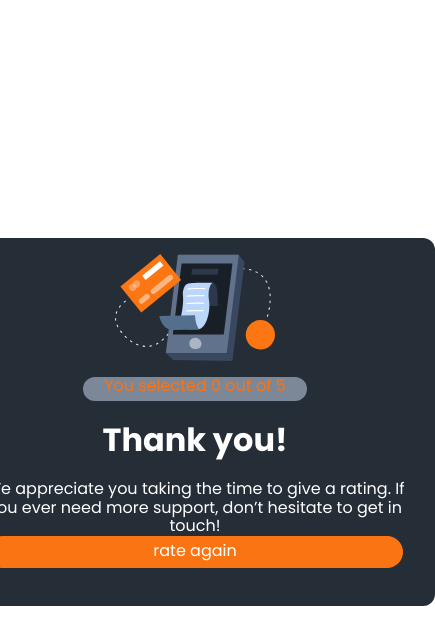
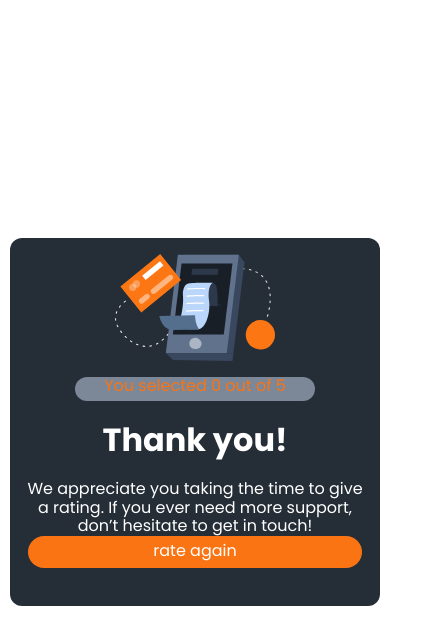
Before and after one commit to rajeshwaran24/interactive-rating-component-main, a plain HTML site: page index.html in a window 390 px wide. Both pictures are taken after a click on the button "Submit". Shown: the whole page, 435 px wide, since content can reach past the window. Drawn offline with Linux system fonts and the light colour scheme.

Commit message:
Update styles.css

```diff
--- a/styles/styles.css
+++ b/styles/styles.css
@@ -41,7 +41,7 @@ body{
   align-items:center ;
 }
 .card-1{
-  width: 30rem;
+  width: 50%;
   height: 23rem;
   background-color: var(--clr-Dark-Blue);
   border-radius: 12px;
@@ -90,7 +90,7 @@ body{
 .btn-orange,.rate-btn{
   color: var(--clr-White);
   background-color: var(--clr-Orange);
-  width: 26rem;
+  width: 90%;
   height: 2rem;
   border: none;
   text-align: center;
@@ -109,7 +109,7 @@ body{
 
 .card-2{
   margin-top: 10rem;
-  width: 30rem;
+  width: 50%;
   height: 23rem;
   background-color: var(--clr-Dark-Blue);
   border-radius: 12px;
@@ -140,7 +140,7 @@ color: var(--clr-White);
   color: var(--clr-White);
 }
 .small-card{
-  width: 14rem;
+  width: 65%;
   height: 1.5rem;
   margin: auto;
   border-radius: 12px;
@@ -153,3 +153,11 @@ color: var(--clr-White);
 .hidden{
   display:none;
 }
+@media screen and (max-width:426px) {
+  .card-1{
+    width: 95%;
+  }
+.card-2{
+  width: 95%;
+}
+}
```
